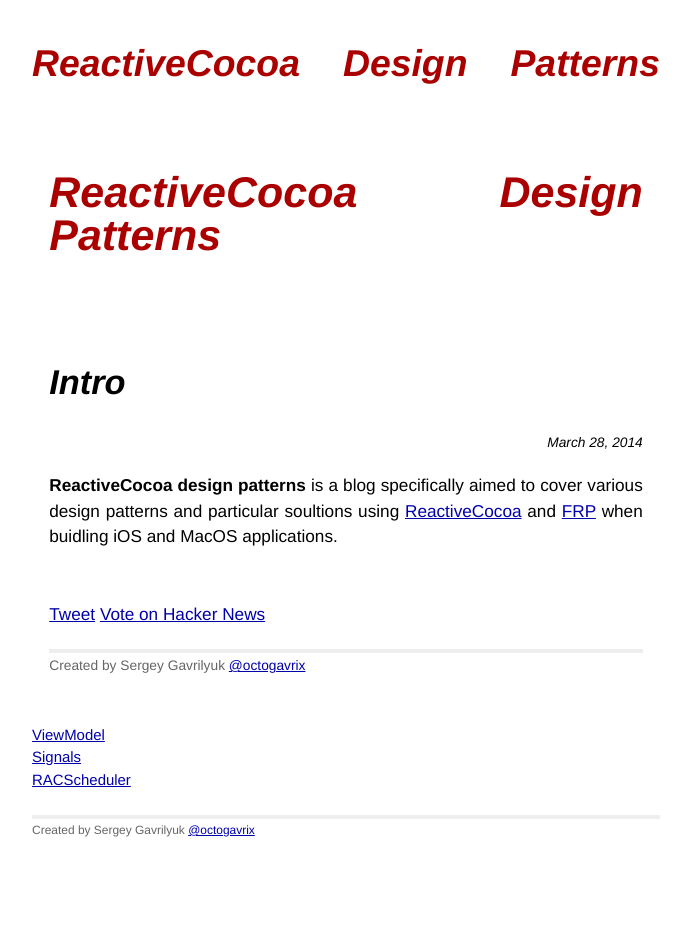
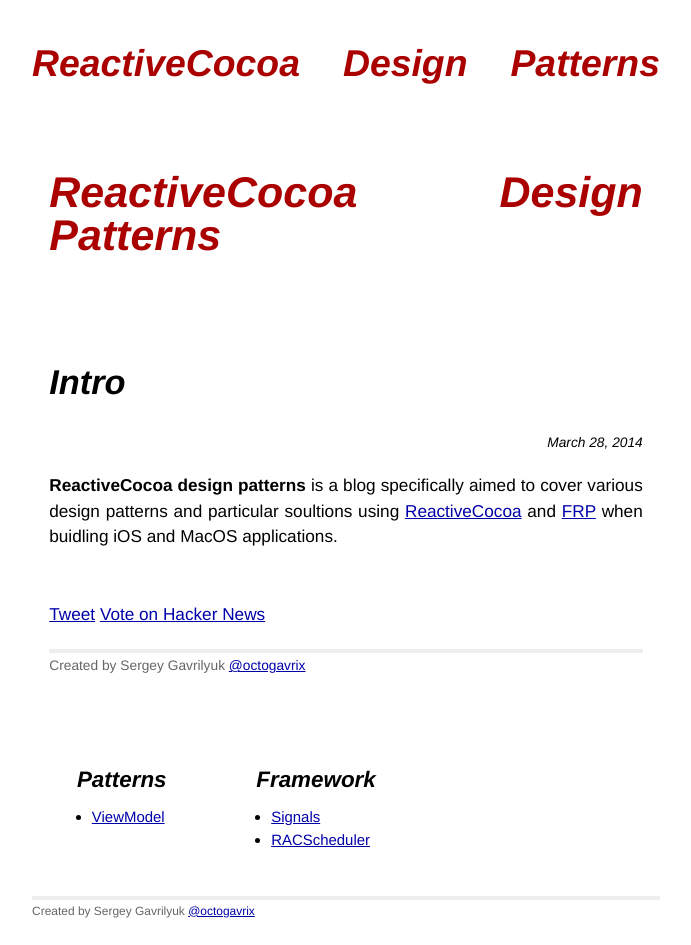
Before and after one commit to gavrix/rcdp, a Jekyll site: the page built from index.html, in a window 1280 px wide. Shown: the whole page, without its empty margins (294-985 px from the left). Built offline with Jekyll 4.4.1, drawn with Linux system fonts in a browser that asks for light colours; Markdown is read by kramdown in place of the engine named in the settings; comment, search, counter and statistics services are not loaded.

Commit message:
some layout modification, tags categorization added

```diff
--- a/_posts/2014-03-28-ViewModel.md
+++ b/_posts/2014-03-28-ViewModel.md
@@ -3,6 +3,7 @@ layout: post
 title: ViewModel
 categories: [post]
 author: octogavrix
+tag: Patterns
 ---
 
 
--- a/_posts/2014-04-05-Signal.md
+++ b/_posts/2014-04-05-Signal.md
@@ -3,6 +3,7 @@ layout: post
 title: Signals
 category: post
 author: octogavrix
+tag: Framework
 ---
 
 Signals are essentially the building bricks of a program written in [FRP]. Basically, you program not what to do, but rather how many signals program has, where these signals take values from and how signals are connected with each other and thus how values passing through are transformed along the way. You can think of signal as a pipeline ([@ashfurrow](https://twitter.com/ashfurrow) brings more on this analogy in his [book](https://leanpub.com/iosfrp)) and your program is nothing but a complex pipeline system, when events are being passed as inputs to this pipeline, and results are presented when output comes out.
--- a/_posts/2014-04-09-RACScheduler.md
+++ b/_posts/2014-04-09-RACScheduler.md
@@ -3,6 +3,7 @@ layout: post
 title: RACScheduler
 category: post
 author: octogavrix
+tag: Framework
 ---
 
 Before digging into real world [ReactiveCocoa] examples and finally starting fulfilling blog with what it name says: design patterns, it's worth talking about ReactiveCocoa scheduling.
--- a/css/main.css
+++ b/css/main.css
@@ -78,6 +78,18 @@ a:visited { color: #a0a; }
 /*
 /*****************************************************************************/
 
+.post_group {
+  display: inline;
+  float: left;
+  margin: 0 3em;
+  margin-bottom: 3em;
+}
+
+.post_group ul {
+  padding-left: 1em;
+  margin-top: 1em;
+}
+
 .post_date {
   text-align: right;
   font-size: 80%;
@@ -141,6 +153,7 @@ a:visited { color: #a0a; }
   border-top: 4px solid #eee;
   margin-top: 2em;
   overflow: hidden;
+  clear: left;
 }
 
 .footer .contact {
--- a/index.html
+++ b/index.html
@@ -6,8 +6,16 @@ layout: default
 <div style="margin-bottom: 3em;"> {{ site.categories['about'] | first | content }} </div>
 
 {% assign sorted_pages = site.categories['post'] | sort:"date" %}
-{% for post in sorted_pages  %}
-
-    <a href="{{ site.url }}{{ post.url }}">{{ post.title }}</a><br/>
-
+{% for currrentag in site.tags %}
+	{% capture tagname %}{{ currrentag | first }}{% endcapture %}
+	<div class=post_group>
+		<h2>{{ tagname }}</h2>
+		<ul>
+		{% for post in sorted_pages  %}
+			{% if post.tags contains tagname %}
+	    		<li><a href="{{ site.url }}{{ post.url }}">{{ post.title }}</a></li>
+	    	{% endif %}
+		{% endfor %}
+		</ul>
+	</div>
 {% endfor %}
```
